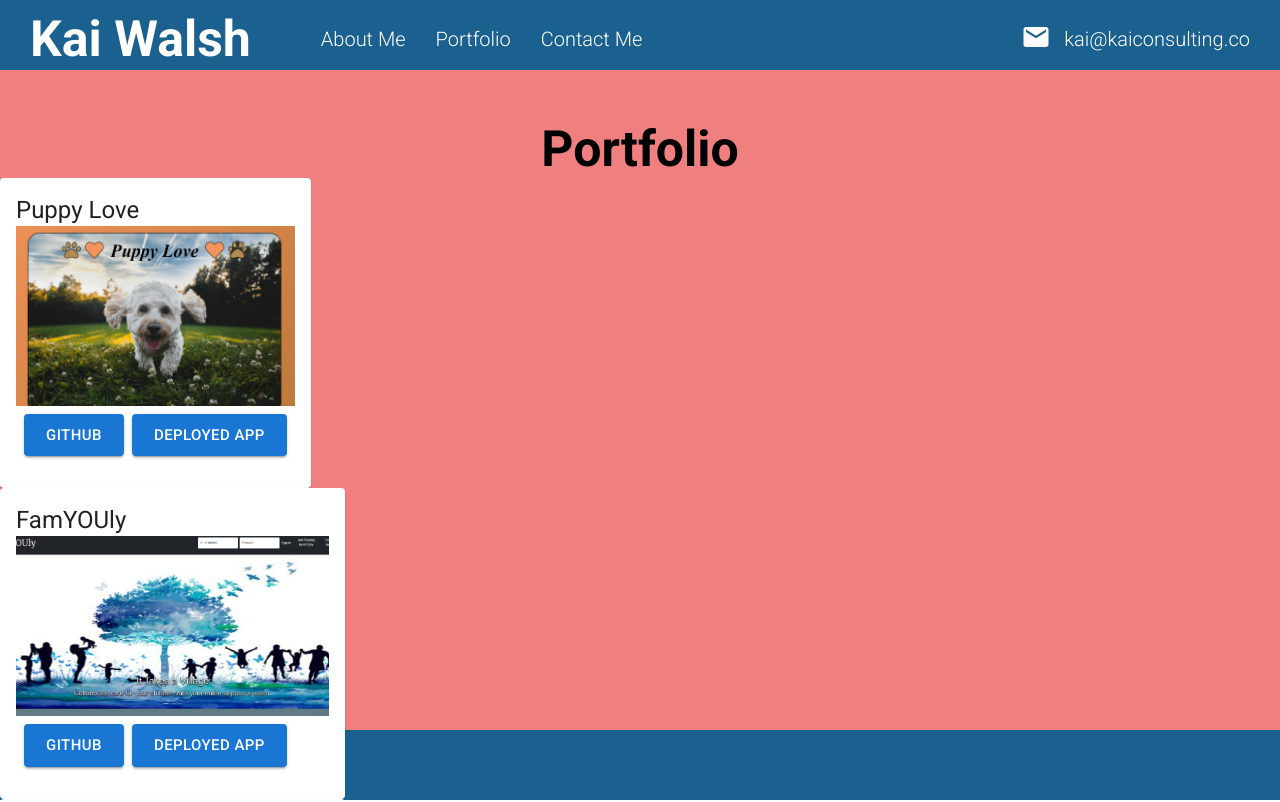
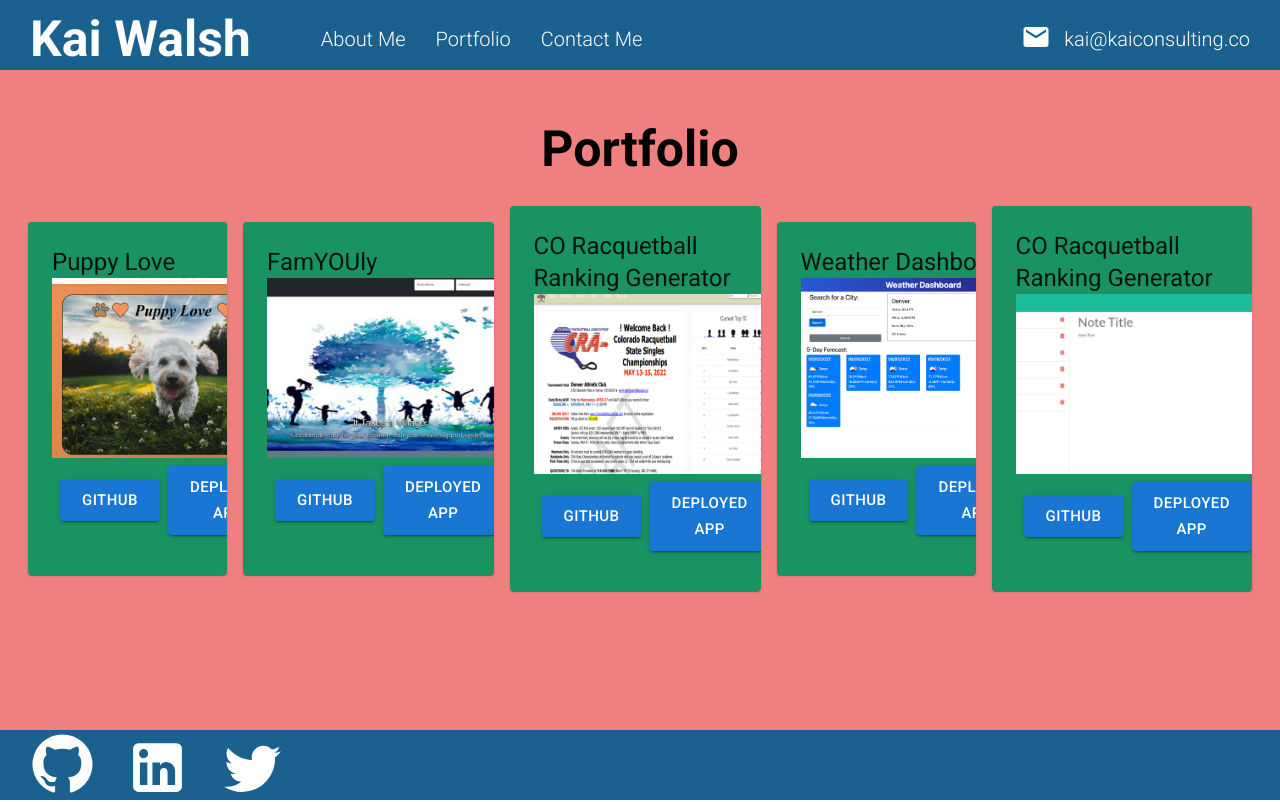
Before and after one commit to kaiwalsh1/react-portfolio, a React (Create React App) app: page / in a window 1280 px wide. Shown: the top 802 px of the page. Built offline with nearby package versions, Linux system fonts and the light colour scheme.

Commit message:
updated portfolio page

```diff
--- a/src/components/contact/contact.scss
+++ b/src/components/contact/contact.scss
@@ -2,5 +2,5 @@
 
 .contact{
     height: calc(100vh - 140px);
-    background-color: aquamarine;
+    background-color: #1a9363;
 }
--- a/src/components/portfolio/Portfolio.js
+++ b/src/components/portfolio/Portfolio.js
@@ -53,8 +53,11 @@ export default function Portfolio() {
     return (
         <div className="portfolio" id="portfolio">
             <h1 className="portfolioHeader">Portfolio</h1>
+            <div className="container">
                 {list.map(item => (
                     <PortfolioList
+                        sx={{ justifyContent: 'flex-start' }}
+                        sx={{ flexWrap: 'wrap' }}
                         id={list.id}
                         list={list}
                         image={item.image}
@@ -66,6 +69,7 @@ export default function Portfolio() {
                         // setSelected={setSelected}
                     />
                 ))}
+            </div>
         </div>
     )
 }
--- a/src/components/portfolio/PortfolioList.js
+++ b/src/components/portfolio/PortfolioList.js
@@ -25,9 +25,22 @@ export default function PortfolioList(list) {
 
     console.log(list);
     return (
-        <div className="container">
-            <Card sx={{ maxWidth: 345 }}
+        // <div className="container"
+        //     // style={{ display: 'flex', height: '100%' }}
+        //     style={{ width: '100%' }}
+        //     sx={{ display: 'flex' }}
+        // >
+            <Card sx={{ maxWidth: 275 }}
                 className="card"
+                sx={{
+                    display: 'flex',
+                    flexWrap: 'nowrap',
+                    flexDirection: 'row',
+                    p: 1,
+                    m: 1,
+                    bgcolor: '#1a9363'
+                }}
+                // style={{ flexGrow: 1 }}
             >
                 <CardContent className="cardContent">
                     <Typography variant="h5" component="div">
@@ -50,7 +63,7 @@ export default function PortfolioList(list) {
                     </CardActions>
                 </CardContent>
             </Card>
-        </div>
+        // </div>
 
 
 
--- a/src/components/portfolio/portfolio.scss
+++ b/src/components/portfolio/portfolio.scss
@@ -26,6 +26,8 @@
     display: flex;
     flex-direction: row;
     align-items: center;
+    justify-content: space-between;
+    padding: 20px 20px;
 }
 
     .card{
@@ -34,6 +36,7 @@
         // flex-wrap: wrap;
         // align-items: center;
         // flex-direction: row;
+        background-color: #1a9363;
 
 
         .cardContent{
@@ -52,7 +55,6 @@
 
     .buttons{
         // background-color: rgba(18, 91, 139, 0.962);
-        background-color: red;
         color: white;
         borderRadius: 2;
     }
```
